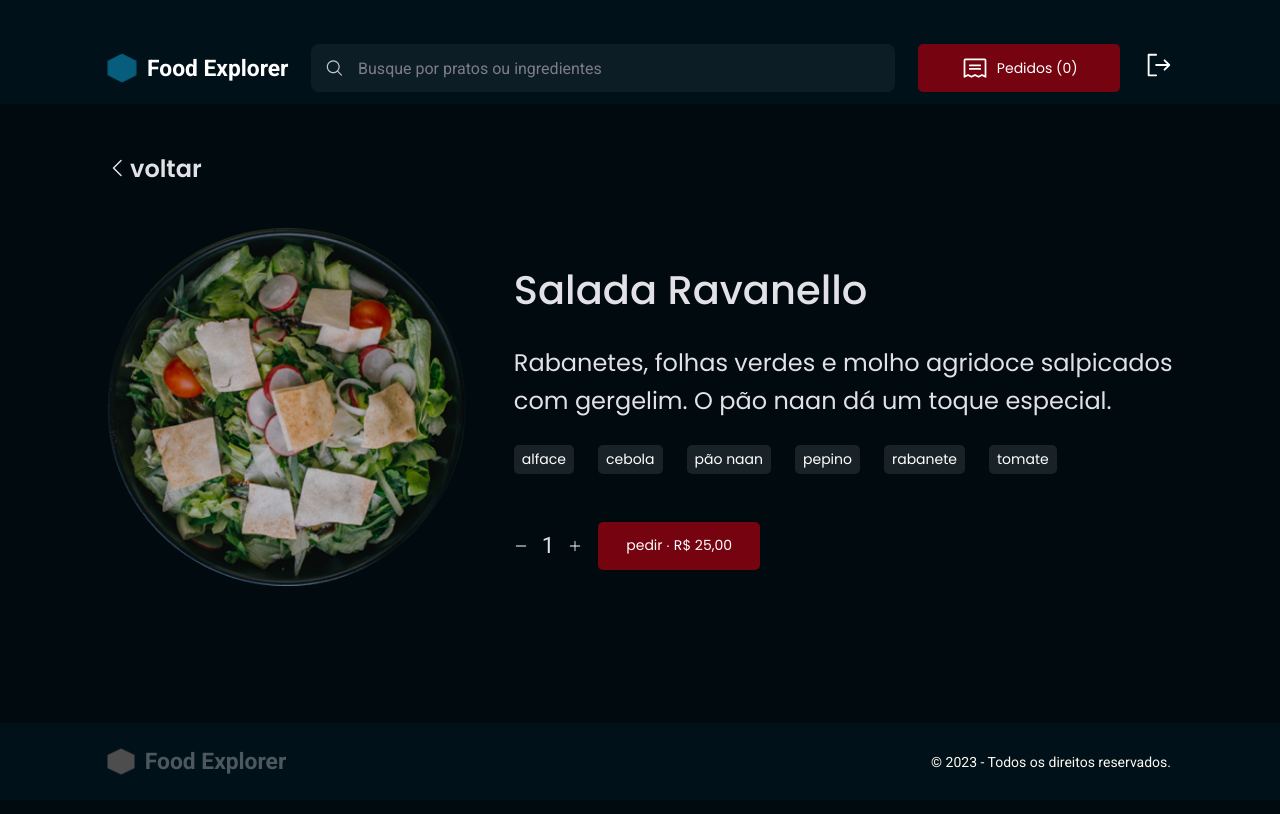
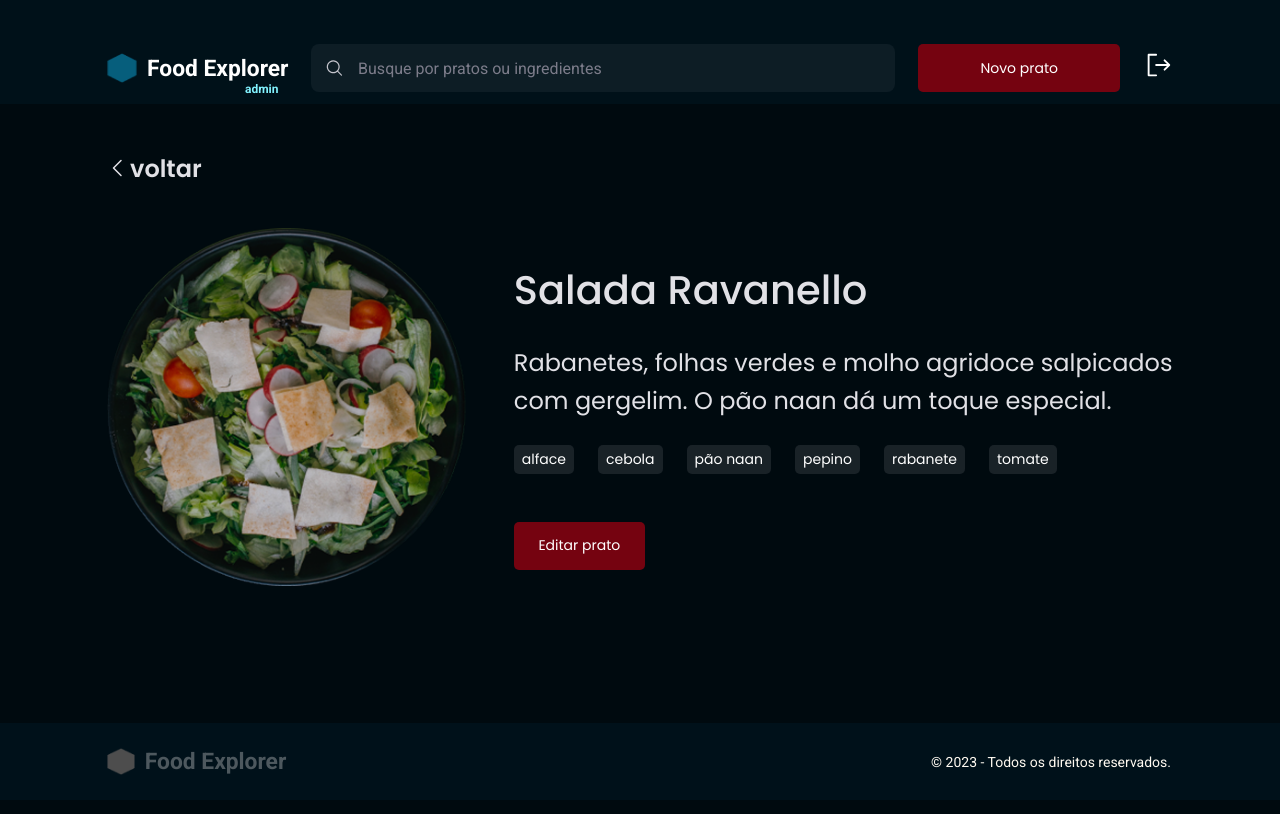
Before and after one commit to MichelleCordeiro/food-explorer, a React (Vite) app: page /details/1 in a window 1280 px wide. Shown: the top 814 px of the page. Built offline with nearby package versions, Linux system fonts and the light colour scheme.

Commit message:
feat: improve DishDetails for admin functionality and update styles

```diff
--- a/src/components/DishIngredient/styles.js
+++ b/src/components/DishIngredient/styles.js
@@ -35,8 +35,4 @@ export const Container = styled.div`
       color: ${({ theme }) => theme.COLORS.LIGHT_500};
     }
   }
-
-  @media (min-width: 769px) {
-    /* max-width: 112.2rem; */
-  }
 `;
--- a/src/components/IngredientTag/styles.js
+++ b/src/components/IngredientTag/styles.js
@@ -7,7 +7,6 @@ export const Container = styled.span`
 
   border-radius: 0.5rem;
   padding: 0.4rem 0.8rem;
-  /* margin-right: 2.4rem; */
 
   &:hover {
     background-color: ${({ theme }) => theme.COLORS.DARK_900};
--- a/src/components/QuantityItem/index.jsx
+++ b/src/components/QuantityItem/index.jsx
@@ -8,23 +8,18 @@ export function QuantityItem({ sizeIcon }) {
   const [quantity, setQuantity] = useState(1)
 
   function handleIncrementQuantity() {
-    // const newQuantity = quantity + 1
     setQuantity(quantity + 1)
-    // onChange(newQuantity)
   }
 
   function handleDecrementQuantity() {
     if (quantity > 1) {
-      // const newQuantity = quantity - 1
       setQuantity(quantity - 1)
-      // onChange(newQuantity)
     }
   }
 
 
   return (
     <Container className='quantity'>
-      {/* <button type='button'> */}
       <button
         type='button'
         onClick={handleDecrementQuantity}
--- a/src/pages/DishDetails/index.jsx
+++ b/src/pages/DishDetails/index.jsx
@@ -8,14 +8,16 @@ import { Footer } from '../../components/Footer'
 
 import { Container, Dish, DishContent } from './styles'
 
-export function DishDetails({ data, ...rest }) {
+export function DishDetails({ data, isAdmin, ...rest }) {
+  isAdmin = true
+
   return (
     <Container {...rest}>
-      <Header />
+      {isAdmin ? <Header isAdmin /> : <Header />}
 
       <main>
         <div className='wrapper-button'>
-          <ButtonText className='buttonText' icon title='voltar' />
+          <ButtonText icon title='voltar' />
         </div>
 
         <Dish className='dish'>
@@ -37,14 +39,42 @@ export function DishDetails({ data, ...rest }) {
               <IngredientTag title='tomate' />
             </div>
 
+            {isAdmin ? (
+              <>
+                <div className='wrapper-quantity'>
+                  <Button
+                    className='mobile-only
+                    btn-order-details
+                    btn-order-admin-mobile'
+                    title='Editar prato'
+                  />
+                  <Button
+                    className='desktop-only btn-order-details
+                    btn-order-admin-desktop'
+                    title='Editar prato'
+                  />
+                </div>
+              </>
+            ) : (
+              <>
                 <div className='wrapper-quantity'>
                   <QuantityItem />
                   <Button
-                className='btn-order-details'
+                    className='mobile-only
+                    btn-order-details
+                    btn-order-user-mobile'
                     icon
                     title='pedir ∙ R$ 25,00'
                   />
+                  <Button
+                    className='desktop-only btn-order-details
+                    btn-order-user-desktop'
+                    icon
+                    title='incluir ∙ R$ 25,00'
+                  />
                 </div>
+              </>
+            )}
           </DishContent>
         </Dish>
       </main>
--- a/src/pages/DishDetails/styles.js
+++ b/src/pages/DishDetails/styles.js
@@ -98,19 +98,28 @@ export const DishContent = styled.div`
     gap: 1.6rem;
 
     > .btn-order-details {
+      height: 4.8rem;
+      font-size: 1.4rem;
+    }
+
+    > .btn-order-user-mobile {
       max-width: 18.8rem;
-      height: 3.79rem;
+      height: 3.786rem;
       font-size: 0.95rem;
 
       svg {
         width: 2.2rem;
+        height: 2.2rem;
       }
+    }
+
+    > .btn-order-admin-mobile {
+      max-width: 100%;
     }
   }
 
   @media (min-width: 769px) {
     max-width: 68.7rem;
-
     flex-direction: column;
 
     > h1 {
@@ -131,14 +140,23 @@ export const DishContent = styled.div`
       justify-content: flex-start;
 
       > .btn-order-details {
-        max-width: 16.2rem;
-        height: 4.8rem;
-        font-size: 1.4rem;
-
         svg {
           display: none;
         }
       }
+
+      > .btn-order-user-desktop {
+        max-width: 16.2rem;
+        display: flex;
+        justify-content: center;
+      }
+
+      > .btn-order-admin-desktop {
+        max-width: 13.1rem;
+
+        display: flex;
+        justify-content: center;
+      }
     }
   }
 `;
--- a/src/pages/EditDish/styles.js
+++ b/src/pages/EditDish/styles.js
@@ -97,7 +97,6 @@ export const Form = styled.form`
   }
 
   > .wrapper-button {
-    /* width: 100%; */
     font-size: 1.4rem;
     font-weight: 500;
 
@@ -191,7 +190,7 @@ export const Image = styled.div`
 
       font-family: 'Poppins', sans-serif;
       font-weight: 500;
-      font-size: 14px;
+      font-size: 1.4rem;
       line-height: 104%;
     }
 
--- a/src/pages/NewDish/styles.js
+++ b/src/pages/NewDish/styles.js
@@ -169,7 +169,7 @@ export const Image = styled.div`
 
       font-family: 'Poppins', sans-serif;
       font-weight: 500;
-      font-size: 14px;
+      font-size: 1.4rem;
       line-height: 104%;
     }
 
```
Also changed, not shown: src/main.jsx (+0 -9 lines). Lines whose indentation alone changed are shown as unchanged.
